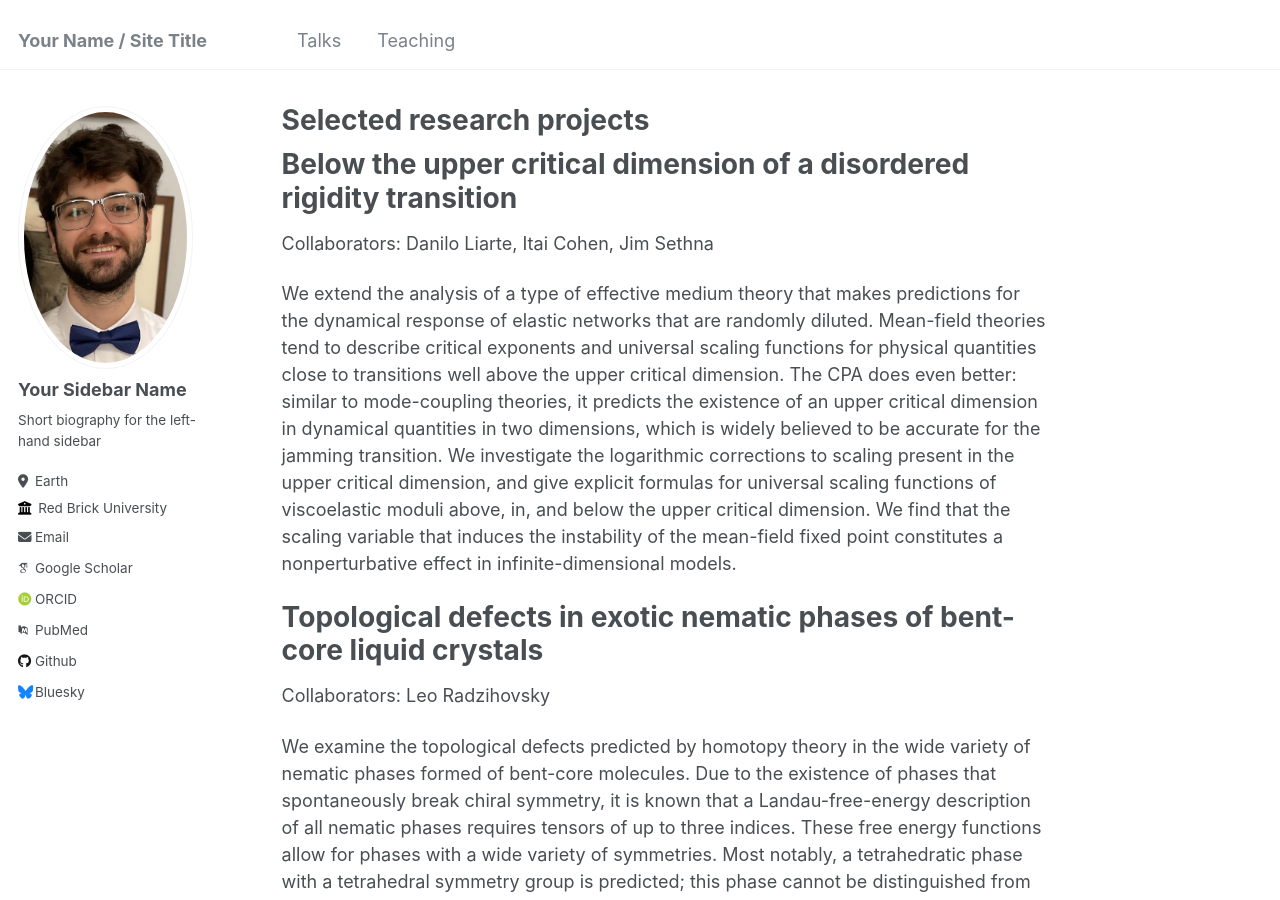
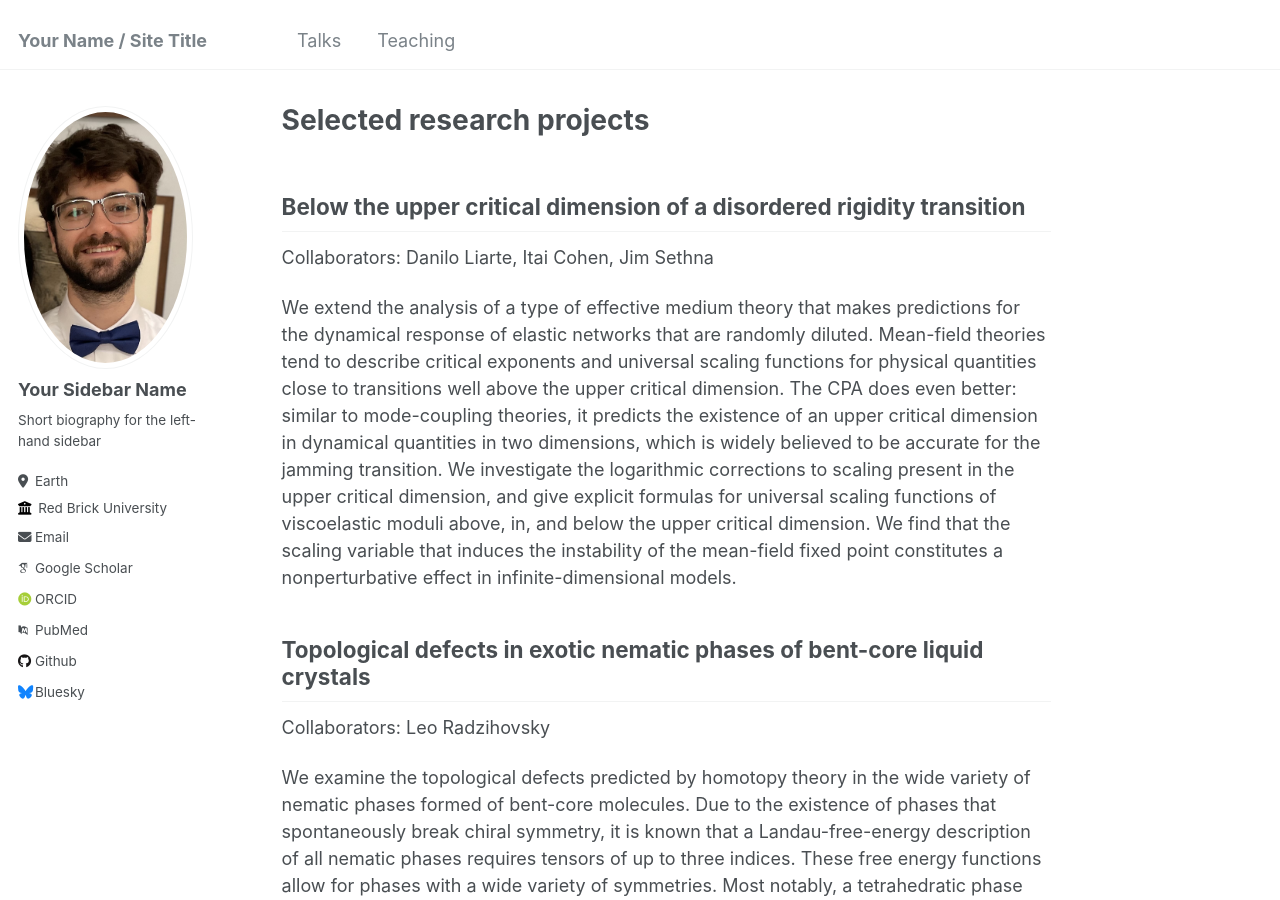
Before and after one commit to stephen-thornton/stephen-thornton.github.io, a Jekyll site: the page built from _pages/about.md, in a window 1280 px wide and 900 px high. Built offline with Jekyll 4.4.1, drawn with Linux system fonts in a browser that asks for light colours; some web fonts are replaced.

```diff
--- a/_pages/about.md
+++ b/_pages/about.md
@@ -7,32 +7,27 @@ redirect_from:
   - /about.html
 ---
 
-Below the upper critical dimension of a disordered rigidity transition
-======
+## Below the upper critical dimension of a disordered rigidity transition
 Collaborators: Danilo Liarte, Itai Cohen, Jim Sethna
 
 We extend the analysis of a type of effective medium theory that makes predictions for the dynamical response of elastic networks that are randomly diluted. Mean-field theories tend to describe critical exponents and universal scaling functions for physical quantities close to transitions well above the upper critical dimension. The CPA does even better: similar to mode-coupling theories, it predicts the existence of an upper critical dimension in dynamical quantities in two dimensions, which is widely believed to be accurate for the jamming transition. We investigate the logarithmic corrections to scaling present in the upper critical dimension, and give explicit formulas for universal scaling functions of viscoelastic moduli above, in, and below the upper critical dimension. We find that the scaling variable that induces the instability of the mean-field fixed point constitutes a nonperturbative effect in infinite-dimensional models.
 
-Topological defects in exotic nematic phases of bent-core liquid crystals
-======
+## Topological defects in exotic nematic phases of bent-core liquid crystals
 Collaborators: Leo Radzihovsky
 
 We examine the topological defects predicted by homotopy theory in the wide variety of nematic phases formed of bent-core molecules. Due to the existence of phases that spontaneously break chiral symmetry, it is known that a Landau-free-energy description of all nematic phases requires tensors of up to three indices. These free energy functions allow for phases with a wide variety of symmetries. Most notably, a tetrahedratic phase with a tetrahedral symmetry group is predicted; this phase cannot be distinguished from an isotropic phase by a linear optical experiment. We classify the topological defects in all of these predicted phases, draw sample molecular orientations around each type of defect, and clarify the braiding rules for defects within each phase. In the tetrahedratic phase, there are six topologically distinct defects.
 
-Crossover scaling between rigidity percolation transitions with tunable anisotropy
-======
+## Crossover scaling between rigidity percolation transitions with tunable anisotropy
 Collaborators: William Wang, Bulbul Chakraborty, Anna Barth, Navneet Singh, Japheth Omonira, Jonathan Michel, Moumita Das, Jim Sethna, Itai Cohen
 
 We perform a detailed numerical investigation of the critical phenomena present within a bond-diluted triangular lattice in which bonds are preferentially removed in a particular direction, inducing a long-wavelength anisotropy. Anticipating different scaling for each of the statistically independent long-wavelength elastic moduli, we measure each component of the elastic tensor by performing several distinct shears. We find an isotropic rigidity percolation transition that splits into multiple rigidity transitions for each component of the elastic tensor. There is an intermediate phase where the lattice has linear elasticity in only one shear direction. We quantify the new critical exponents associated with the pair of transitions, and perform a crossover scaling analysis to find the shapes of the crossover scaling functions for each independent elastic modulus.
 
-Analogies between jamming transitions and collective dynamics of charges in strange metals
-======
+## Analogies between jamming transitions and collective dynamics of charges in strange metals
 Collaborators: Danilo Liarte, Peter Abbamonte, Jim Sethna, Debanjan Chowdhury
 
 We interpret the results of a momentum-resolved electron energy-loss spectroscopy (M-EELS) experiment on a high-temperature superconductor (BSCCO) in the strange metal phase. The inferred susceptibility from the scattering experiment shows no evidence of a plasmonic excitation (the norm in ordinary Fermi liquids) except at the longest wavelengths probed. This is often taken as evidence of an exotic spectrum of quantum-critical excitations that extends throughout the Brillouin Zone into which the plasmonic excitation can rapidly decay, analogously to the Landau damping caused by the particle-hole continuum in Fermi liquids. In classical jamming, there is a similar population of vibrational modes that extends down to the lowest frequencies in the proximity of the zero-temperature jamming point. We make use of the exactly solvable coherent potential approximation and its predictions for susceptibilities to draw a phenomenological correspondence between the unknown charged bosonic low-energy excitations in the strange metal and the large number of low-frequency modes present in the nearly-unjammed granular solid.
 
-Universal scaling theories for spatiotemporal response functions near jamming and rigidity percolation transitions
-======
+## Universal scaling theories for spatiotemporal response functions near jamming and rigidity percolation transitions
 Collaborators: Danilo Liarte, Eric Schwen, Itai Cohen, Debanjan Chowdhury, Jim Sethna
 
 Here we leverage an exactly-solvable model for a disordered rigidity transition with a multicritical point to extract functional forms for all linear response quantities: Green's functions, susceptibilities, viscosities, frequency-dependent viscoelastic moduli, etc. We cast these into scaling forms (with scaling variables that imply mean-field-like critical exponents and explicit functional forms of universal scaling functions) that are asymptotically valid in the vicinity of the critical point, and in doing so extract features of the transition that are expected to be universal.
```
